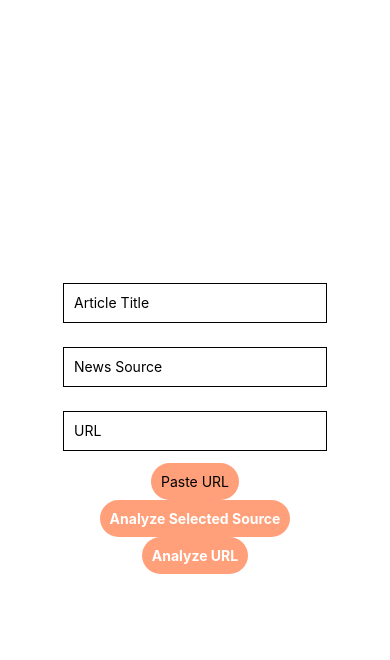
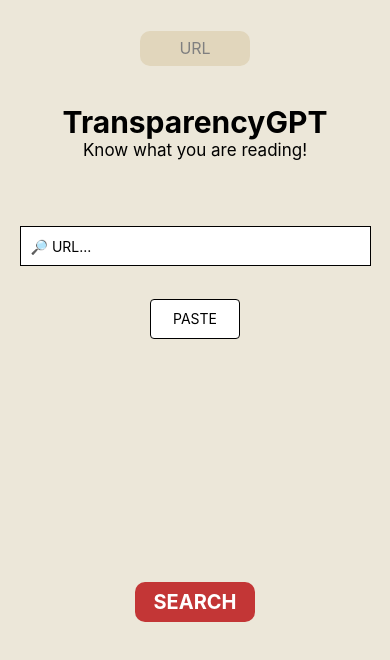
Before and after one commit to TransparencyGPT/TransparencyGPT, a React Native app in the folder App/TransparencyApp/: screen / in a window 390 px wide. Shown: the top 660 px of the page. Built offline with nearby package versions, Linux system fonts and the light colour scheme.

Commit message:
reformat code

```diff
--- a/App/TransparencyApp/App.js
+++ b/App/TransparencyApp/App.js
@@ -1,23 +1,155 @@
 import { StatusBar } from "expo-status-bar";
-import { StyleSheet, Text, View } from "react-native";
 import SubjectivityComponent from "./claude-analysis";
-import FinalAnalysis from "./analysiscomponent";
+import FinalAnalysis from "./analysis";
+import InputInterface from "./interface";
+import Search from "./search";
+
+import React, { useState } from "react";
+import {
+  StyleSheet,
+  Text,
+  View,
+  SafeAreaView,
+  Switch,
+  Button,
+  Pressable,
+} from "react-native";
 
 export default function App() {
-  return (
-    <View style={styles.container}>
+  const [analysisResult, setAnalysisResult] = useState(null);
+  const [isAnalyzed, setIsAnalyzed] = useState(false);
+  const [isLoading, setIsLoading] = useState(false);
 
-      <SubjectivityComponent />
-      <StatusBar style="auto" />
-    </View>
-  );
+  const [searchURL, changeSearch] = useState(true);
+  const [topButtom, changeTopButton] = useState("URL");
+
+  const [articleTopic, changeArticle] = React.useState("");
+  const [newsSource, changeNews] = React.useState("");
+  const [url, changeURL] = React.useState("");
+
+  let searchButton = () => {
+    if (!isLoading) {
+      changeURL("");
+      changeNews("");
+      changeArticle("");
+
+      if (searchURL == false) {
+        changeSearch(true);
+        changeTopButton("URL");
+      } else {
+        changeSearch(false);
+        changeTopButton("Article");
+      }
+    } else {
+      setIsLoading(false);
+    }
+  };
+  if (!isAnalyzed && !isLoading) {
+    return (
+      <View style={styles.container}>
+        <SafeAreaView style={styles.top}>
+          <Pressable style={styles.topButtom} onPress={searchButton}>
+            <Text style={styles.changeModeText}>{topButtom}</Text>
+          </Pressable>
+        </SafeAreaView>
+        <View style={styles.titleSquare}>
+          <Text style={styles.title}>TransparencyGPT</Text>
+          <Text style={styles.title2}>Know what you are reading!</Text>
+        </View>
+        <View style={styles.searchSection}>
+          <InputInterface
+            searchURL={searchURL}
+            articleTopic={articleTopic}
+            changeArticle={changeArticle}
+            newsSource={newsSource}
+            changeNews={changeNews}
+            url={url}
+            changeURL={changeURL}
+          ></InputInterface>
+        </View>
+
+        <View style={styles.buttonView}>
+          <Search
+            setAnalysisResult={setAnalysisResult}
+            setIsLoading={setIsLoading}
+            setIsAnalyzed={setIsAnalyzed}
+            articleTopic={articleTopic}
+            newsSource={newsSource}
+            url={url}
+            searchURL={searchURL}
+          ></Search>
+        </View>
+      </View>
+    );
+  } else {
+    return (
+      <View style={styles.analysis}>
+        <FinalAnalysis
+          articleTopic={articleTopic}
+          newsSource={newsSource}
+          url={url}
+          searchURL={searchURL}
+          isLoading={isLoading}
+          analysisResult={analysisResult}
+          setAnalysisResult={setAnalysisResult}
+          setIsAnalyzed={setIsAnalyzed}
+        ></FinalAnalysis>
+      </View>
+    );
+  }
 }
 
 const styles = StyleSheet.create({
   container: {
     flex: 1,
-    backgroundColor: "#fff",
+    backgroundColor: "#ECE7D9",
+  },
+  top: {
+    flex: 1.4,
+    flexDirection: "row",
+    marginLeft: 10,
+    marginRight: 10,
     alignItems: "center",
-    justifyContent: "space-around",
+    justifyContent: "center",
+  },
+  searchSection: {
+    flex: 2.4,
+    marginBottom: 1,
+  },
+
+  changeModeText: {
+    fontSize: 16,
+    color: "gray",
+  },
+
+  topButtom: {
+    backgroundColor: "#E1D6BC",
+    width: 110,
+    height: 35,
+    borderRadius: 10,
+    alignItems: "center",
+    justifyContent: "center",
+  },
+
+  titleSquare: {
+    flex: 1.2,
+    alignItems: "center",
+    margin: 7,
+    borderRadius: 10,
+  },
+  title: {
+    fontSize: 30,
+    fontWeight: "bold",
+  },
+  title2: {
+    fontSize: 17,
+  },
+
+  buttonView: {
+    flex: 7,
+  },
+  analysis: {
+    flex: 1,
+    backgroundColor: "#ECE7D9",
   },
 });
--- /dev/null
+++ b/App/TransparencyApp/analysis.js
@@ -0,0 +1,131 @@
+import React, { useState } from "react";
+import {
+  StyleSheet,
+  Text,
+  View,
+  SafeAreaView,
+  Switch,
+  Button,
+  Pressable,
+  TextInput,
+  ActivityIndicator,
+} from "react-native";
+
+function FinalAnalysis(props) {
+  let backButton = () => {
+    props.setIsAnalyzed(false);
+    props.setAnalysisResult(null);
+  };
+
+  if (props.isLoading) {
+    return (
+      <SafeAreaView style={styles.background}>
+        <View style={styles.container}>
+          <View style={styles.titleView}>
+            <Text style={styles.analysisHead}>Analysis Result</Text>
+          </View>
+          <View style={styles.middleView}></View>
+          <View style={styles.buttomView}>
+            <Pressable style={styles.buttonContainer} onPress={backButton}>
+              <ActivityIndicator color="#FFF" />
+            </Pressable>
+          </View>
+        </View>
+      </SafeAreaView>
+    );
+  }
+  let analysisText = props.analysisResult.analysis;
+  let spaces = analysisText.indexOf("\n\n");
+  let text = analysisText.substring(spaces + 2);
+
+  return (
+    <SafeAreaView style={styles.background}>
+      <View style={styles.container}>
+        <View style={styles.titleView}>
+          <Text style={styles.analysisHead}>Analysis Result</Text>
+        </View>
+        <View style={styles.middleView}>
+          <View style={styles.sectionView}>
+            <Text style={styles.subsection}>Score:</Text>
+            <Text style={styles.content}>
+              {props.analysisResult.subjectivity_score}/10
+            </Text>
+          </View>
+          <View style={styles.sectionView}>
+            <Text style={styles.subsection}>Topics:</Text>
+            <Text style={styles.content}>{props.analysisResult.topics}</Text>
+          </View>
+          <View style={styles.sectionView}>
+            <Text style={styles.subsection}>Analysis:</Text>
+            <Text style={styles.content}>{text}</Text>
+          </View>
+        </View>
+        <View style={styles.buttomView}>
+          <Pressable style={styles.buttonContainer} onPress={backButton}>
+            <Text style={styles.buttonText}>BACK</Text>
+          </Pressable>
+        </View>
+      </View>
+    </SafeAreaView>
+  );
+}
+
+const styles = StyleSheet.create({
+  background: {
+    flex: 1,
+    justifyContent: "center",
+    alignItems: "center",
+  },
+  container: {
+    borderRadius: 12,
+    backgroundColor: "#E1D6BC",
+    height: "93%",
+    width: "93%",
+    padding: 14,
+  },
+
+  titleView: { flex: 1.03, alignItems: "center" },
+  middleView: { flex: 5 },
+  buttomView: {
+    flex: 3,
+    justifyContent: "center",
+    alignItems: "center",
+  },
+  buttonContainer: {
+    backgroundColor: "#C33636",
+    width: 120,
+    height: 40,
+    alignItems: "center",
+    justifyContent: "center",
+    borderRadius: 10,
+  },
+
+  buttonText: {
+    color: "white",
+    fontSize: 20,
+    fontWeight: "bold",
+  },
+
+  analysisHead: {
+    fontSize: 22,
+    color: "#C33636",
+    fontWeight: "bold",
+    marginTop: 4,
+  },
+
+  sectionView: {
+    marginBottom: 12,
+  },
+
+  subsection: {
+    fontSize: 17,
+    fontWeight: "700",
+  },
+
+  content: {
+    fontSize: 16,
+    fontWeight: "400",
+  },
+});
+
+export default FinalAnalysis;
--- /dev/null
+++ b/App/TransparencyApp/interface.js
@@ -0,0 +1,84 @@
+import React, { useState } from "react";
+import {
+  StyleSheet,
+  Text,
+  View,
+  SafeAreaView,
+  Switch,
+  Button,
+  Pressable,
+  TextInput,
+} from "react-native";
+import * as Clipboard from "expo-clipboard";
+
+function InputInterface(props) {
+  const pasteURL = async () => {
+    const text = await Clipboard.getStringAsync();
+    props.changeURL(text);
+  };
+
+  return (
+    <View style={styles.container}>
+      {!props.searchURL && (
+        <>
+          <TextInput
+            style={styles.input}
+            onChangeText={props.changeArticle}
+            value={props.articleTopic}
+            placeholder="🔎 Article Title..."
+          />
+          <TextInput
+            style={styles.input}
+            onChangeText={props.changeNews}
+            value={props.newsSource}
+            placeholder="🔎 News Source..."
+          />
+        </>
+      )}
+      {props.searchURL && (
+        <>
+          <TextInput
+            style={styles.input}
+            onChangeText={props.changeURL}
+            value={props.url}
+            placeholder="🔎 URL..."
+          />
+          <Pressable style={styles.buttonContainer} onPress={pasteURL}>
+            <Text style={styles.buttonText}>PASTE</Text>
+          </Pressable>
+        </>
+      )}
+    </View>
+  );
+}
+
+const styles = StyleSheet.create({
+  container: {
+    flex: 1,
+    justifyContent: "space-evenly",
+    alignItems: "center",
+  },
+  input: {
+    height: 40,
+    margin: 12,
+    borderWidth: 1,
+    padding: 10,
+
+    backgroundColor: "white",
+    width: "90%",
+  },
+  buttonContainer: {
+    height: 40,
+    backgroundColor: "white",
+    width: 90,
+    borderRadius: 4,
+    borderWidth: 1,
+    alignItems: "center",
+    justifyContent: "center",
+  },
+  buttonText: {
+    color: "black",
+  },
+});
+
+export default InputInterface;
--- /dev/null
+++ b/App/TransparencyApp/search.js
@@ -0,0 +1,80 @@
+import React, { useState } from "react";
+import {
+  StyleSheet,
+  Text,
+  View,
+  SafeAreaView,
+  Switch,
+  Button,
+  Pressable,
+  TextInput,
+} from "react-native";
+import axios from "axios";
+
+function Search(props) {
+  const updateLoading = () => {
+    fetchAnalysis();
+  };
+
+  const fetchAnalysis = async () => {
+    props.setIsLoading(true); // Begin loading
+
+    let input_type = "url";
+
+    if (props.searchURL == false) {
+      input_type = "inputs";
+    }
+
+    let dictionary = {
+      articleTopic: props.articleTopic,
+      newsSource: props.newsSource,
+      input_type: input_type,
+      url: props.url,
+    };
+    try {
+      const response = await axios.post("http://127.0.0.1:5000/analyze", {
+        data: dictionary,
+      });
+      props.setAnalysisResult(response.data); // Set the result from the API response
+      props.setIsAnalyzed(true); // Mark the analysis as done
+    } catch (error) {
+      console.error("Error fetching analysis:", error);
+      props.setAnalysisResult({ error: "Failed to fetch analysis" });
+    } finally {
+      props.setIsLoading(false);
+    }
+  };
+
+  return (
+    <View style={styles.container}>
+      <Pressable style={styles.buttonContainer} onPress={updateLoading}>
+        <Text style={styles.buttonText}>SEARCH</Text>
+      </Pressable>
+    </View>
+  );
+}
+
+const styles = StyleSheet.create({
+  container: {
+    flex: 1,
+    alignItems: "center",
+    justifyContent: "center",
+  },
+
+  buttonContainer: {
+    backgroundColor: "#C33636",
+    width: 120,
+    height: 40,
+    alignItems: "center",
+    justifyContent: "center",
+    borderRadius: 10,
+  },
+
+  buttonText: {
+    color: "white",
+    fontSize: 20,
+    fontWeight: "bold",
+  },
+});
+
+export default Search;
```
Also changed, not shown: App/TransparencyApp/claude-analysis.js (+20 -21 lines), 2 other files (tests, documents, lock files or other folders).
